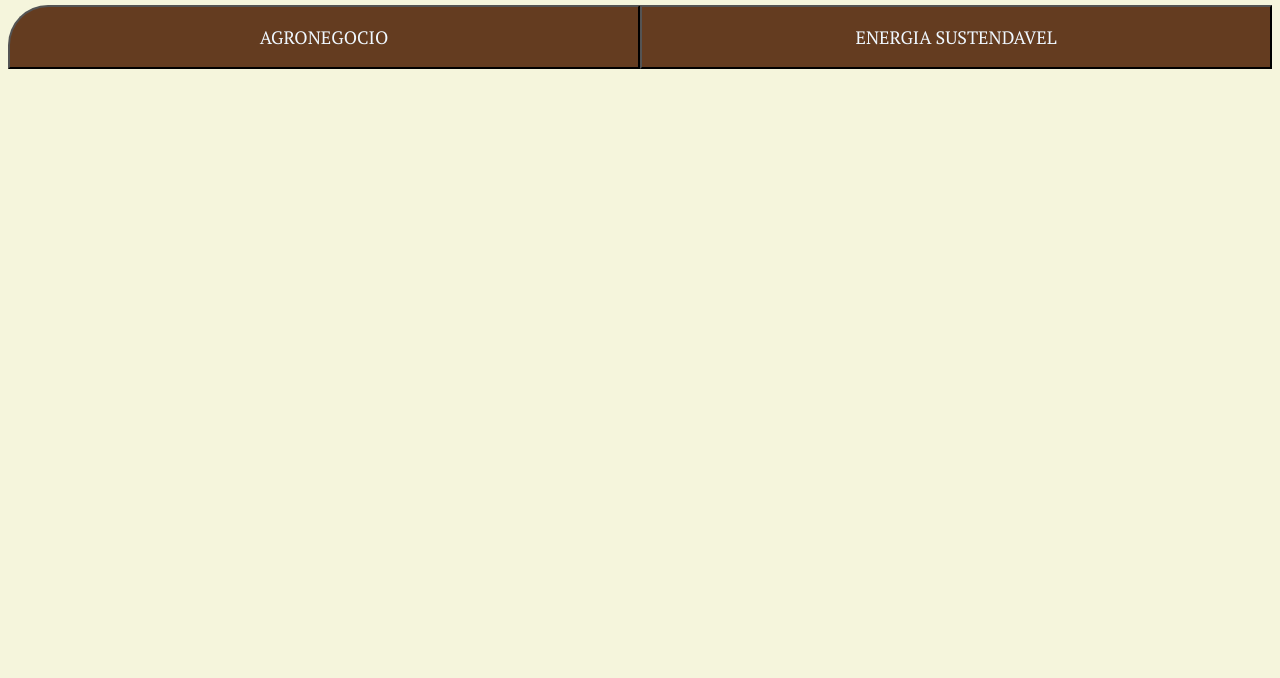
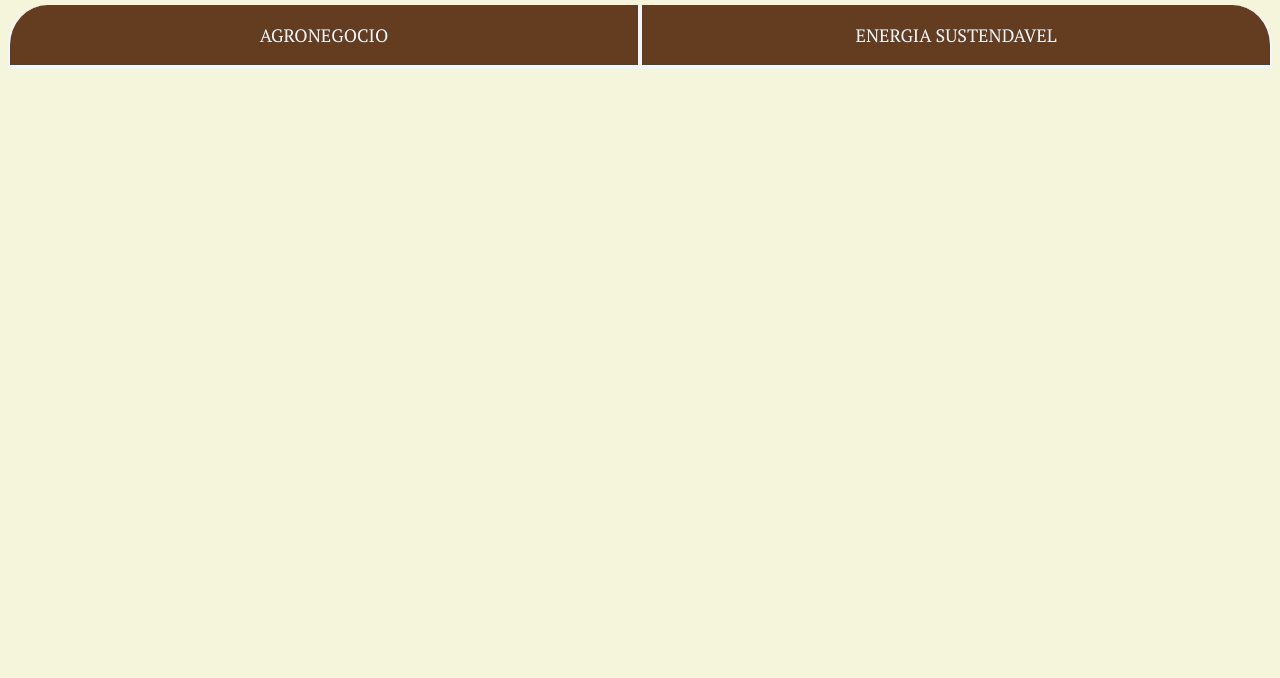
Before and after one commit to JoaoAlura/Agrinho2024, a plain HTML site: page index.html in a window 1280 px wide. Shown: the part 122-800 px from the top of the page. Drawn offline with Linux system fonts and the light colour scheme.

Commit message:
Add files via upload

```diff
--- a/style.css
+++ b/style.css
@@ -21,6 +21,10 @@ img{
     padding: 1em;
     font-size: 18px;
     align-items: center;
+    border-bottom: 4px solid aliceblue;
+    border-left: 2px solid aliceblue;
+    border-right: 2px solid aliceblue;
+    border-top: none;
 
 }
 .botoes{
@@ -33,4 +37,11 @@ img{
     .botao:first-child{
         border-radius: 40px 0 0 0;
     }
+    .botao:last-of-type {
+        border-radius: 0 40px 0 0;
+        }
+        .botao.ativo{
+        background-color: rgb(134, 82, 45);
+        border-bottom: 4px solid aliceblue;
+    }
 }
```
